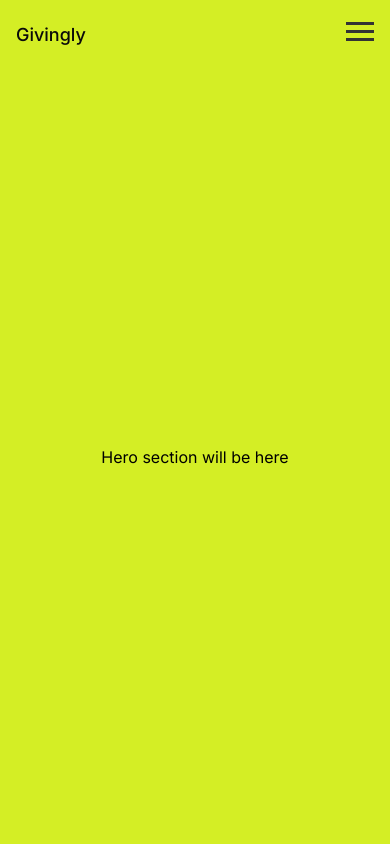
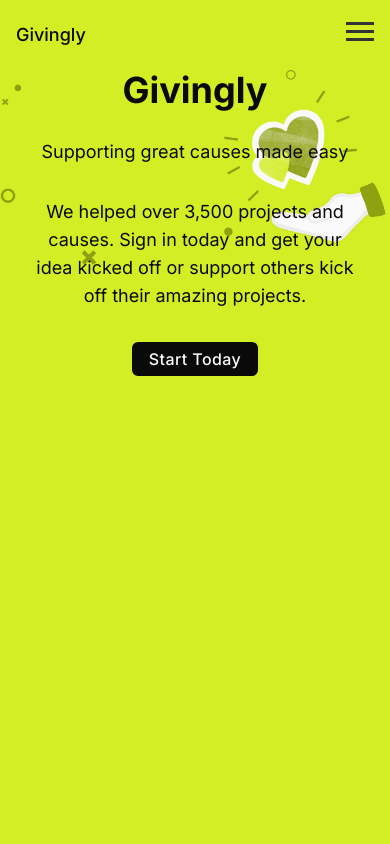
Before and after one commit to feyizoglu/crowdfunding-app, a Next.js app: page / in a window 390 px wide. Shown: the top 844 px of the page. Built offline with nearby package versions, Linux system fonts and the light colour scheme; no server answers.

Commit message:
not responsive yet

```diff
--- /dev/null
+++ b/app/Components/HeroSection/HeroSection.js
@@ -0,0 +1,38 @@
+import React from "react";
+import Image from "next/image";
+
+const HeroSection = () => {
+  return (
+    <div className= "bg-[#D4EE25]">
+      <div className="container relative mx-auto px-4 hero-section flex flex-col lg:flex-row items-center justify-start min-h-screen">
+      <div className="content-column text-center lg:text-left text-black px-4 lg:px-0 lg:w-1/2 z-10">
+        <h1 className="text-4xl lg:text-6xl font-bold text-blackColor mb-7">
+          Givingly
+        </h1>
+        <p className="text-lg lg:text-2xl text-blackColor mb-8">
+          Supporting great causes made easy
+        </p>
+        <p className="text-lg lg:text-2xl text-blackColor mb-8">
+          We helped over 3,500 projects and causes. Sign in today and get your idea kicked off or support others kick off their amazing projects.
+        </p>
+        <button className="button-dark">
+          Start Today
+        </button>
+      </div>
+
+      <div className="absolute lg:w-2/2 flex items-center justify-end">
+        <Image
+          src="/background.png"
+          alt="Background image"
+          width={3000}
+          height={3000}
+        />
+      </div>
+
+    </div>
+    </div>
+  );
+};
+
+
+export default HeroSection;
--- a/app/layout.js
+++ b/app/layout.js
@@ -16,7 +16,7 @@ export const metadata = {
 export default function RootLayout({ children }) {
   return (
     <html lang="en">
-      <body className={`${inter.className}`}>
+      <body suppressHydrationWarning={true} className={`${inter.className}`}>
         <ReduxProvider>
           <NavbarLayOut />
           {children}
--- a/app/page.js
+++ b/app/page.js
@@ -1,12 +1,11 @@
+import HeroSection from "./Components/HeroSection/HeroSection"
 import ProjectOfTheWeek from "./Components/ProjectOfTheWeek/ProjectOfTheWeek"
 
 export default function Home() {
 
   return (
     <main className=''>
-      <div className="h-screen-70 grid place-content-center bg-greenColor">
-        Hero section will be here
-      </div>
+      <HeroSection/>
       <ProjectOfTheWeek />
       <div className="h-[500px] grid place-content-center bg-whiteColor">
         Testimonials section will be here!
--- a/next.config.js
+++ b/next.config.js
@@ -1,4 +1,9 @@
 /** @type {import('next').NextConfig} */
-const nextConfig = {}
 
-module.exports = nextConfig
+const nextConfig = {
+  images: {
+    domains: ["assets.api.uizard.io"],
+  },
+};
+
+module.exports = nextConfig;
```
Also changed, not shown: public/background.png (added).
